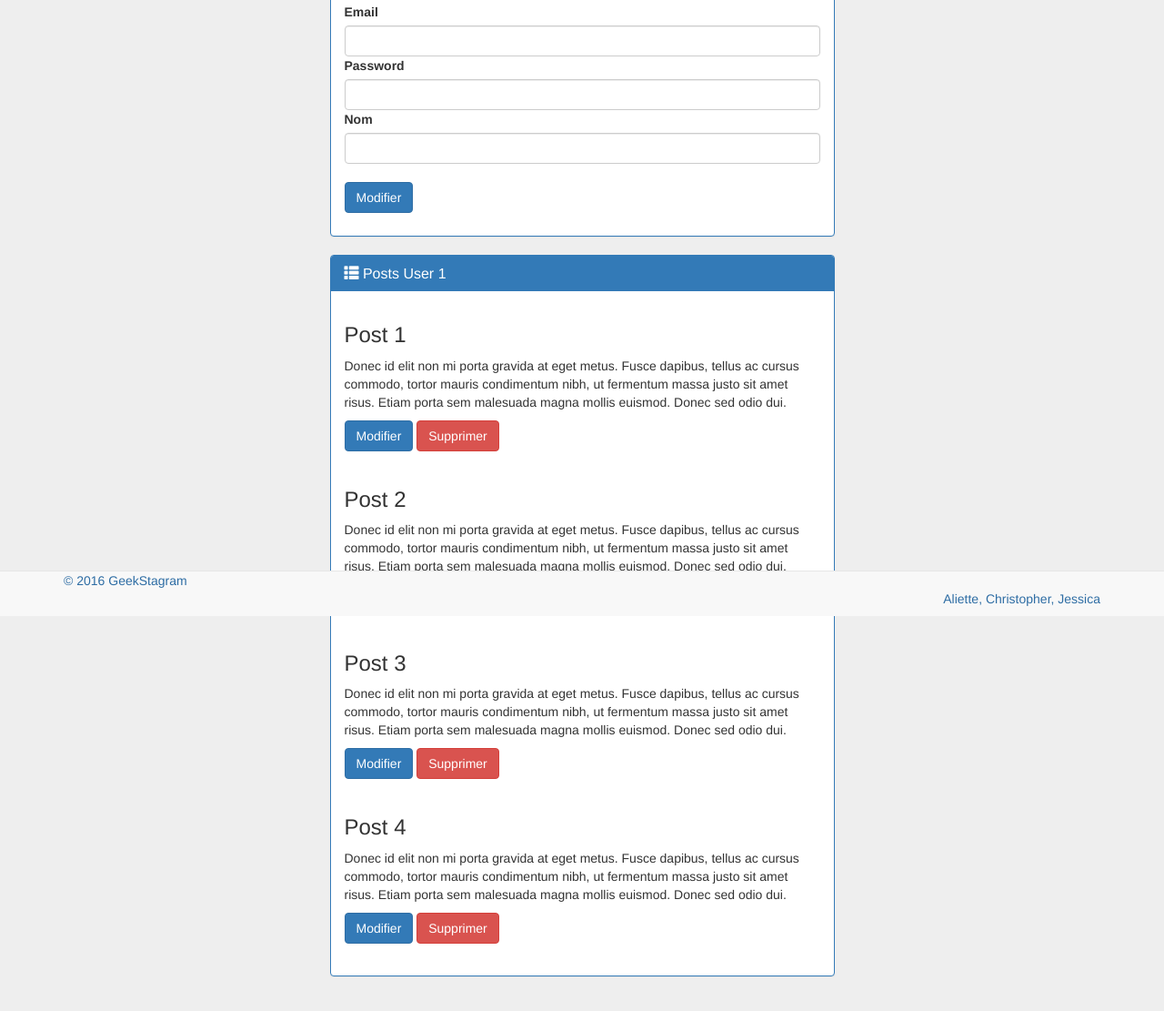
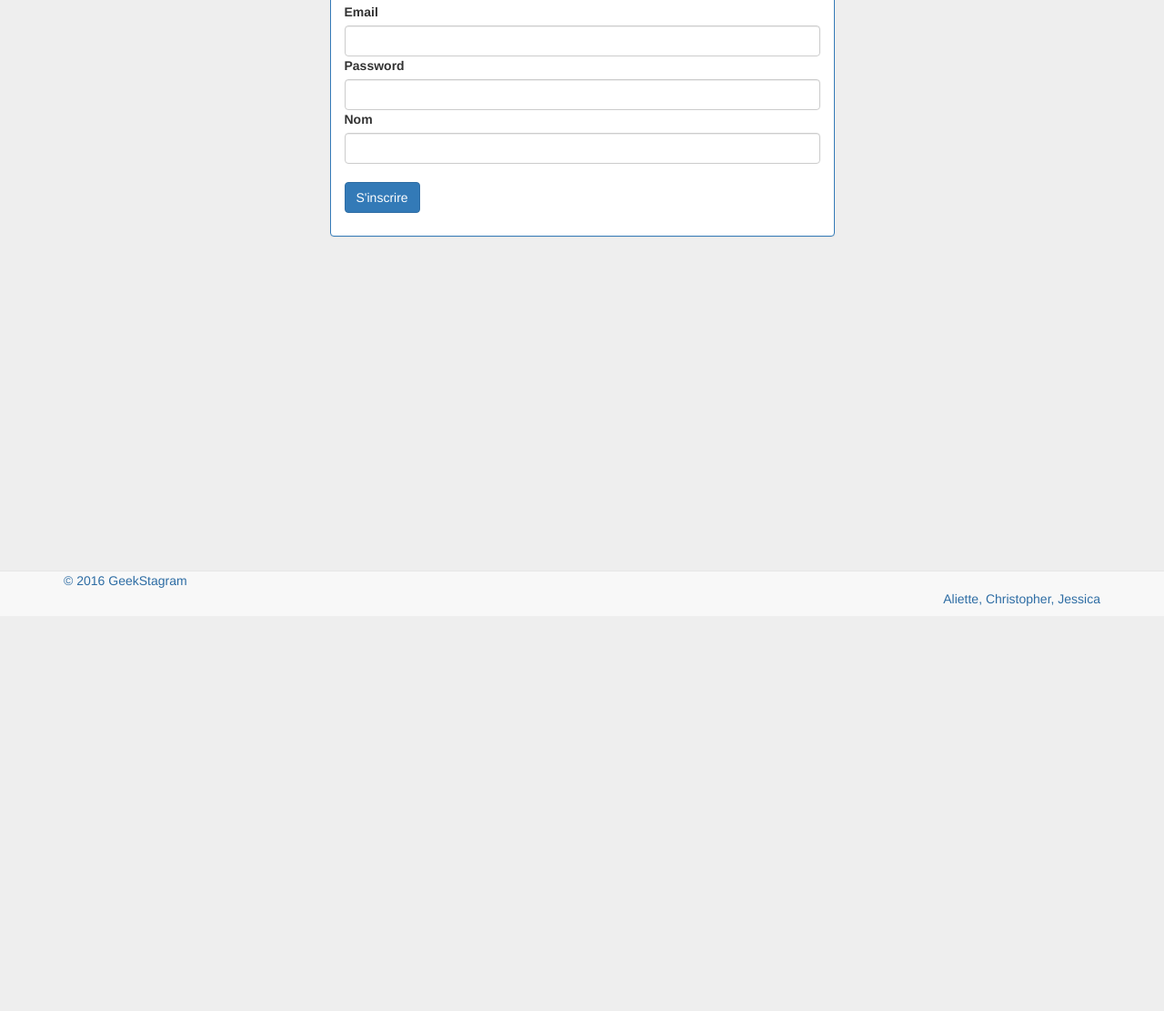
Before and after one commit to NilinC/Geekstagram-ORT, a plain HTML site: page frontend/create_user.html in a window 1280 px wide. Shown: the part 123-1234 px from the top of the page at 91% size. After the commit the page ends 800 px from the top, so only its background shows below. Drawn offline with nearby package versions, Linux system fonts and the light colour scheme.

Commit message:
HTML d'inscription manquant

```diff
--- a/frontend/edit_user2.html
+++ b/frontend/create_user.html
@@ -11,7 +11,7 @@
 
 	<link href="basic.css" rel="stylesheet">
 
-	<title>Modifier Profil</title>
+	<title>Inscription</title>
   </head>
 
 	<body>
@@ -53,7 +53,7 @@
 				<div class="panel panel-primary">
 					<div class="panel-heading"><h3 class="panel-title">
 					<span class="glyphicon glyphicon-user" aria-hidden="true"></span>
-					Modifier Profil: User 1
+					Inscription
 					</h3></div>
 				<div class="panel-body">
 				<form>
@@ -67,45 +67,8 @@
 					<input type="text" name="nom" class="form-control">
 
 					</br>
-					<p><a class="btn btn-primary" href="#" role="button">Modifier</a></p>
+					<p><a class="btn btn-primary" href="#" role="button">S'inscrire</a></p>
 				</form>
-				</div>
-				</div>
-
-				<div class="panel panel-primary">
-					<div class="panel-heading"><h3 class="panel-title">
-					<span class="glyphicon glyphicon-th-list" aria-hidden="true"></span>
-					Posts User 1
-					</h3></div>
-
-				<div class="panel-body">
-					<div class="div-post">
-					<h3>Post 1</h3>
-					<p>Donec id elit non mi porta gravida at eget metus. Fusce dapibus, tellus ac cursus commodo, tortor mauris condimentum nibh, ut fermentum massa justo sit amet risus. Etiam porta sem malesuada magna mollis euismod. Donec sed odio dui. </p>
-					<p><a class="btn btn-primary" href="#" role="button">Modifier</a>
-					<a class="btn btn-danger" href="#" role="button">Supprimer</a></p>
-					</div>
-
-					<div class="div-post">
-					<h3>Post 2</h3>
-					<p>Donec id elit non mi porta gravida at eget metus. Fusce dapibus, tellus ac cursus commodo, tortor mauris condimentum nibh, ut fermentum massa justo sit amet risus. Etiam porta sem malesuada magna mollis euismod. Donec sed odio dui. </p>
-					<p><a class="btn btn-primary" href="#" role="button">Modifier</a>
-					<a class="btn btn-danger" href="#" role="button">Supprimer</a></p>
-					</div>
-
-					<div class="div-post">
-					<h3>Post 3</h3>
-					<p>Donec id elit non mi porta gravida at eget metus. Fusce dapibus, tellus ac cursus commodo, tortor mauris condimentum nibh, ut fermentum massa justo sit amet risus. Etiam porta sem malesuada magna mollis euismod. Donec sed odio dui. </p>
-					<p><a class="btn btn-primary" href="#" role="button">Modifier</a>
-					<a class="btn btn-danger" href="#" role="button">Supprimer</a></p>
-					</div>
-
-					<div class="div-post">
-					<h3>Post 4</h3>
-					<p>Donec id elit non mi porta gravida at eget metus. Fusce dapibus, tellus ac cursus commodo, tortor mauris condimentum nibh, ut fermentum massa justo sit amet risus. Etiam porta sem malesuada magna mollis euismod. Donec sed odio dui. </p>
-					<p><a class="btn btn-primary" href="#" role="button">Modifier</a>
-					<a class="btn btn-danger" href="#" role="button">Supprimer</a></p>
-					</div>
 				</div>
 				</div>
 
```
